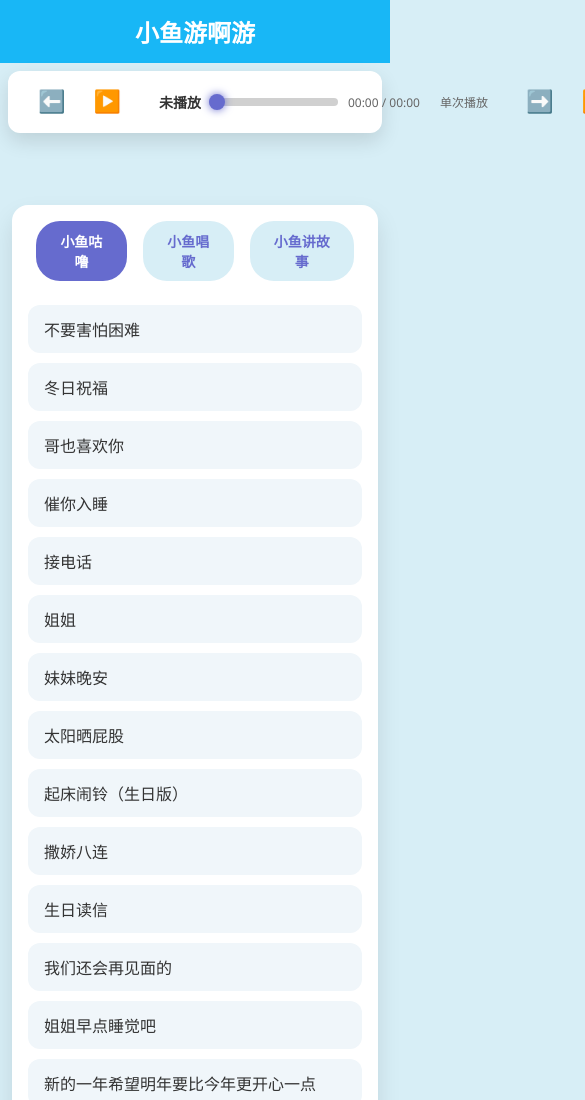
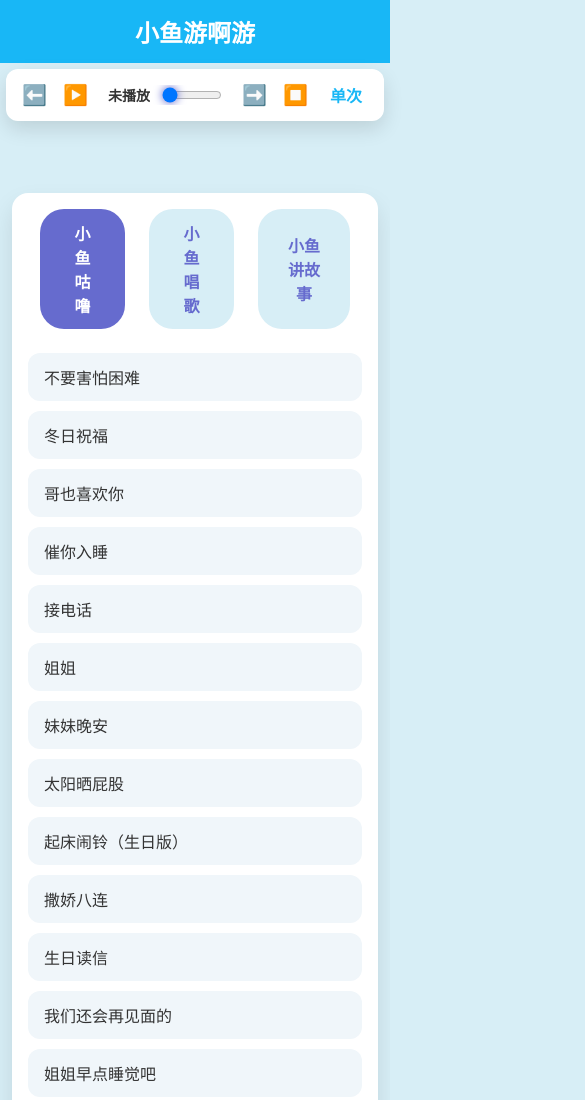
Before and after one commit to zhaoxinlu98/nfc-audio-page, a plain HTML site: page index.html in a window 390 px wide. Shown: the top 1100 px of the page, 585 px wide, since content can reach past the window. Drawn offline with Linux system fonts and the light colour scheme.

Commit message:
Update index.html

```diff
--- a/index.html
+++ b/index.html
@@ -25,7 +25,7 @@
     display: flex;
     align-items: center;
     justify-content: space-between;
-    padding: 12px 20px;
+    padding: 12px 16px; /* 优化左右内边距 */
     background: #fff;
     box-shadow: 0 8px 20px rgba(0,0,0,0.12);
     border-radius: 12px;
@@ -33,7 +33,10 @@
     top: 56px;
     z-index: 999;
     user-select: none;
-    margin: 8px 16px;
+    margin: 8px 12px; /* 优化外边距 */
+    flex-wrap: nowrap;
+    overflow-x: auto; /* 手机横向允许滚动 */
+    -webkit-overflow-scrolling: touch; /* iOS平滑滚动 */
   }
 
   /* 统一按钮样式 */
@@ -47,6 +50,7 @@
     border-radius: 8px;
     user-select: none;
     transition: color 0.3s ease, transform 0.15s ease-in-out;
+    flex-shrink: 0;
   }
   .icon-btn:hover {
     color: #137abf;
@@ -54,28 +58,31 @@
   }
 
   .progress-container {
-    flex: 1;
-    margin: 0 20px;
+    flex: 1 1 auto;
+    margin: 0 12px;
     display: flex;
     flex-direction: row;
     align-items: center;
+    min-width: 0; /* 防止撑开 */
+    overflow: hidden;
   }
 
   #nowPlaying {
     font-weight: 700;
-    margin-right: 12px;
+    margin-right: 8px;
     font-size: 18px;
     color: #333;
     white-space: nowrap;
     overflow: hidden;
     text-overflow: ellipsis;
-    max-width: 180px;
+    max-width: 140px;
+    flex-shrink: 0;
   }
 
   #progress {
     flex-grow: 1;
-    -webkit-appearance: none;
-    appearance: none;
+    min-width: 60px;
+    margin: 0 8px;
     height: 6px;
     border-radius: 4px;
     background: #d0d0d0;
@@ -116,20 +123,11 @@
   #time {
     font-size: 13px;
     color: #666;
-    margin-left: 12px;
+    margin-left: 6px;
     user-select: none;
     white-space: nowrap;
-    min-width: 70px;
-    text-align: right;
-  }
-
-  #playModeDisplay {
-    font-size: 13px;
-    color: #666;
-    margin-left: 12px;
-    user-select: none;
-    white-space: nowrap;
-    min-width: 70px;
+    flex-shrink: 0;
+    min-width: 45px;
     text-align: right;
   }
 
@@ -215,32 +213,26 @@
       padding: 16px;
     }
     .controls {
-      flex-wrap: nowrap;
-      gap: 8px;
-      top: 56px;
-      margin: 8px 8px;
+      padding: 8px 8px;
+      margin: 6px 6px;
     }
     .icon-btn {
-      font-size: 22px;
-      padding: 6px 10px;
+      font-size: 20px;
+      padding: 6px 8px;
     }
     #nowPlaying {
       font-size: 14px;
       max-width: 100px;
       margin-right: 6px;
     }
-    #time, #playModeDisplay {
-      font-size: 12px;
-      min-width: 60px;
-      margin-left: 8px;
-    }
     #progress {
       height: 8px;
+      margin: 0 6px;
     }
-    #tabs button {
-      padding: 10px 18px;
-      margin: 0 8px;
-      font-size: 14px;
+    #time {
+      font-size: 12px;
+      min-width: 50px;
+      margin-left: 6px;
     }
   }
 </style>
@@ -255,10 +247,10 @@
     <div id="nowPlaying" aria-live="polite" aria-atomic="true" aria-owns="progress">未播放</div>
     <input type="range" id="progress" value="0" aria-label="播放进度" tabindex="0" />
     <div id="time" aria-live="polite" aria-atomic="true">00:00 / 00:00</div>
-    <div id="playModeDisplay" aria-live="polite" aria-atomic="true">单次播放</div>
   </div>
   <button id="next" aria-label="下一首" aria-pressed="false" class="icon-btn" tabindex="0">➡️</button>
   <button id="loopBtn" aria-label="播放模式：单次播放" class="icon-btn" tabindex="0">⏹️</button>
+  <div id="playModeDisplay" style="font-weight:700;color:#18B7F6;min-width:60px;text-align:center;user-select:none;">单次</div>
 </div>
 
 <main>
@@ -308,17 +300,18 @@
   const nowPlaying = document.getElementById("nowPlaying");
   const progress = document.getElementById("progress");
   const timeDisplay = document.getElementById("time");
-  const playModeDisplay = document.getElementById("playModeDisplay");
   const playPauseBtn = document.getElementById("playPause");
   const prevBtn = document.getElementById("prev");
   const nextBtn = document.getElementById("next");
   const loopBtn = document.getElementById("loopBtn");
+  const playModeDisplay = document.getElementById("playModeDisplay");
+  const randomBtn = document.getElementById("random");
 
   let currentIndex = -1;
-  // 0: 单次播放，1: 列表播放，2: 循环播放
+  // 0 单次播放，1 列表播放，2 循环播放
   let playMode = 0;
-  const playModeIcons = ["⏹️", "📃", "🔁"];
-  const playModeTitles = ["播放模式：单次播放", "播放模式：列表播放", "播放模式：循环播放"];
+  const playModeIcons = ["⏹️","📃","🔁"];
+  const playModeTitles = ["播放模式：单次播放","播放模式：列表播放","播放模式：循环播放"];
 
   // 切换标签
   tabs.forEach(tab => {
@@ -389,7 +382,7 @@
   // 绑定音频列表事件
   function bindListEvents() {
     const allItems = document.querySelectorAll(".audio-item");
-    allItems.forEach((item) => {
+    allItems.forEach((item, idx) => {
       item.addEventListener("click", () => {
         const parentList = item.closest(".audio-list");
         if (!parentList.classList.contains("active")) return;
@@ -437,63 +430,74 @@
     playAudio(currentIndex + 1);
   });
 
+  // 随机播放按钮
+  randomBtn.addEventListener("click", () => {
+    const currentList = document.querySelector(".audio-list.active");
+    const items = currentList.querySelectorAll(".audio-item");
+    if (items.length === 0) return;
+    let randIndex = Math.floor(Math.random() * items.length);
+    while (randIndex === currentIndex && items.length > 1) {
+      randIndex = Math.floor(Math.random() * items.length);
+    }
+    playAudio(randIndex);
+  });
+
   // 播放模式按钮（单次，列表，循环）
   function updatePlayModeUI() {
     loopBtn.textContent = playModeIcons[playMode];
     loopBtn.setAttribute("aria-label", playModeTitles[playMode]);
     playModeDisplay.textContent = playModeTitles[playMode].replace("播放模式：", "");
   }
-  updatePlayModeUI();
-
   loopBtn.addEventListener("click", () => {
     playMode = (playMode + 1) % 3;
     updatePlayModeUI();
   });
+  updatePlayModeUI();
 
-  // 播放进度更新
+  // 监听播放时间更新
   audio.addEventListener("timeupdate", () => {
-    if (audio.duration) {
-      progress.max = audio.duration;
-      progress.value = audio.currentTime;
-      timeDisplay.textContent = formatTime(audio.currentTime) + " / " + formatTime(audio.duration);
-    }
+    if (!audio.duration) return;
+    progress.max = audio.duration;
+    progress.value = audio.currentTime;
+    timeDisplay.textContent = formatTime(audio.currentTime) + " / " + formatTime(audio.duration);
   });
 
-  // 进度条拖动
+  // 拖动进度条调整播放位置
   progress.addEventListener("input", () => {
     audio.currentTime = progress.value;
   });
 
-  // 自动播放下一首逻辑
+  // 播放结束处理
   audio.addEventListener("ended", () => {
     if (playMode === 0) {
-      // 单次播放，播放结束暂停
+      // 单次播放，结束后暂停
       playPauseBtn.textContent = "▶️";
       playPauseBtn.setAttribute("aria-label", "播放");
     } else if (playMode === 1) {
-      // 列表播放，播放下一首，末尾停止
+      // 列表播放，下一首，末尾停止
       const currentList = document.querySelector(".audio-list.active");
       const items = currentList.querySelectorAll(".audio-item");
-      if (currentIndex < items.length -1) {
+      if (currentIndex + 1 < items.length) {
         playAudio(currentIndex + 1);
       } else {
         playPauseBtn.textContent = "▶️";
         playPauseBtn.setAttribute("aria-label", "播放");
       }
-    } else if (playMode === 2) {
-      // 循环播放，播放下一首，末尾循环
+    } else {
+      // 循环播放，下一首，末尾跳转第一个
       playAudio(currentIndex + 1);
     }
   });
 
-  // 时间格式化
+  // 时间格式化 mm:ss
   function formatTime(seconds) {
     const m = Math.floor(seconds / 60);
     const s = Math.floor(seconds % 60);
-    return `${m.toString().padStart(2,"0")}:${s.toString().padStart(2,"0")}`;
+    return (m < 10 ? "0" + m : m) + ":" + (s < 10 ? "0" + s : s);
   }
 
   bindListEvents();
 </script>
+
 </body>
 </html>
```
